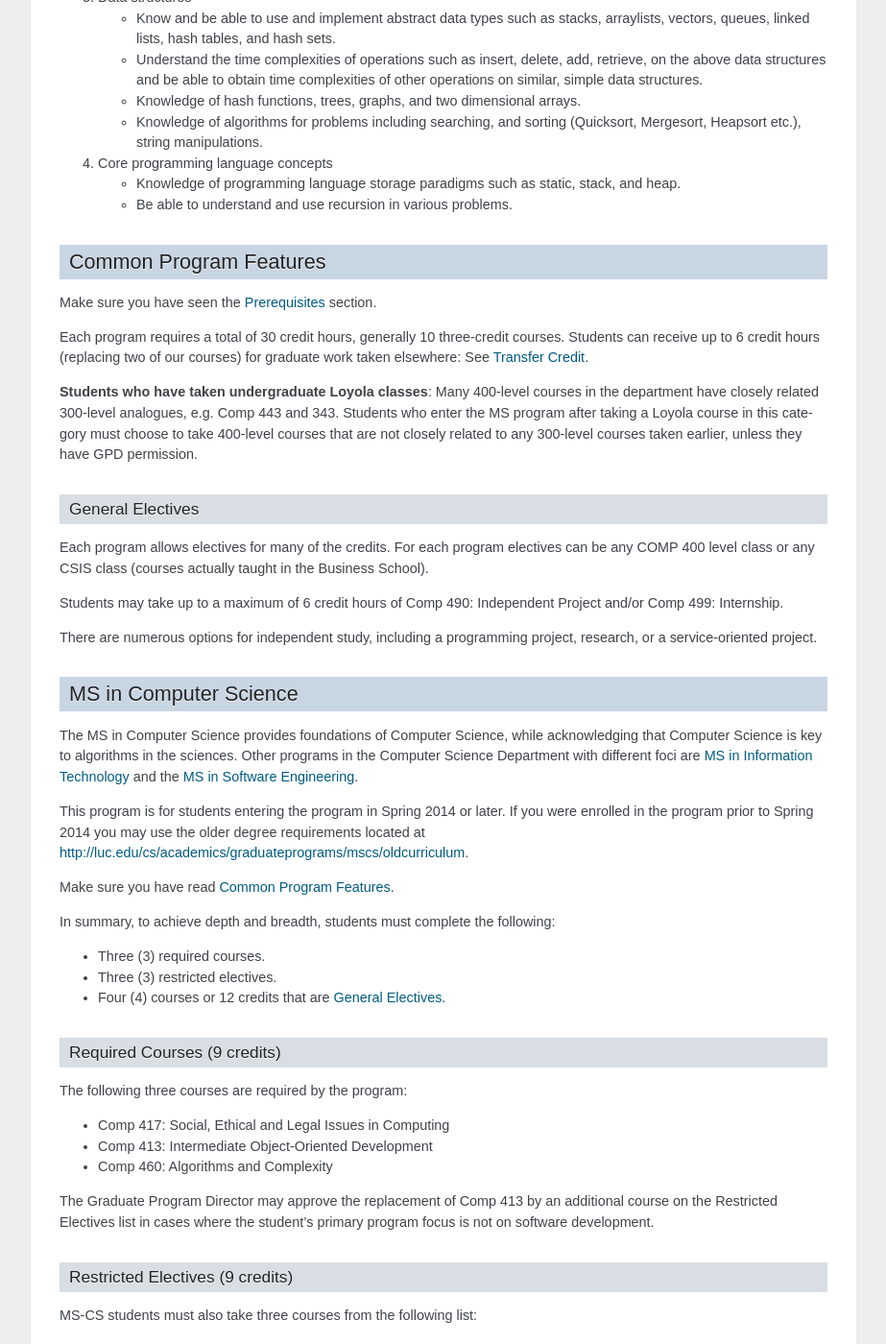
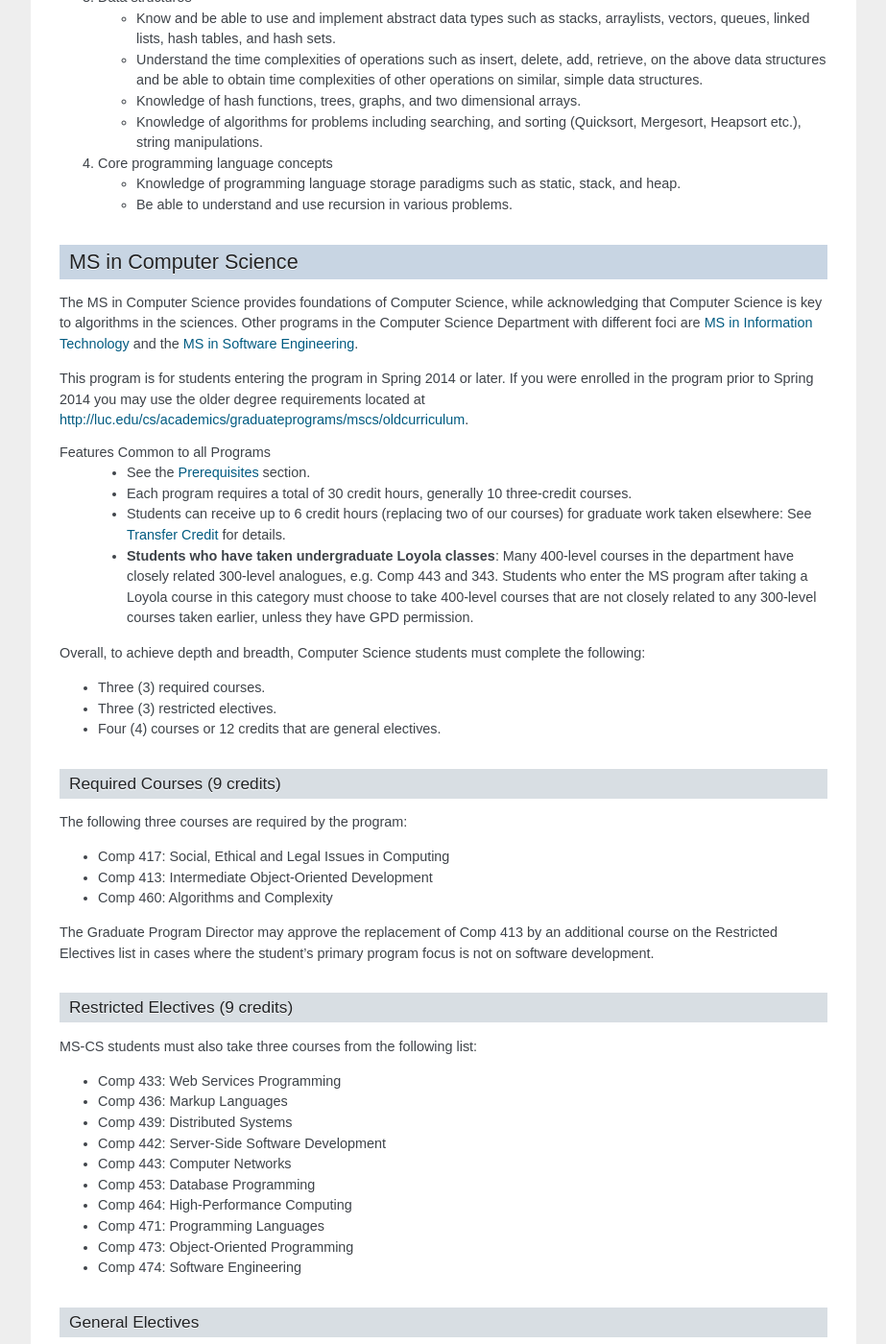
Before and after one commit to LoyolaChicagoCS/gradhandbook, a Sphinx documentation site: the page built from source/ms_programs.rst, in a window 1280 px wide and 1400 px high, scrolled down 2782 px. Shown: the whole window at 96% size, without its empty margins (198-1121 px from the left). Built offline with Sphinx 7.4.7, drawn with Linux system fonts in a browser that asks for light colours; some of the changed text lies outside the part shown.

Commit message:
includes for common program features

```diff
--- /dev/null
+++ b/source/common_program_features.inc
@@ -0,0 +1,11 @@
+Features Common to all Programs
+  * See the :ref:`prerequisites` section.
+  * Each program requires a total of 30 credit hours, generally 10 three-credit courses.
+  * Students can receive up to 6 credit hours (replacing two of our courses)
+    for graduate work taken elsewhere: See :ref:`transfer_credit` for details.
+  * **Students who have taken undergraduate Loyola classes**:
+    Many 400-level courses in the department have closely related 300-level analogues,
+    e.g. Comp 443 and 343. Students who enter the MS program after taking
+    a Loyola course in this category
+    must choose to take 400-level courses that are not closely related to any
+    300-level courses taken earlier, unless they have GPD permission.
--- /dev/null
+++ b/source/general_electives.inc
@@ -0,0 +1,14 @@
+General Electives
+~~~~~~~~~~~~~~~~~~~~~~~~~~~
+
+These electives are common for all programs.
+
+Each program allows electives for many of the credits.  For each
+program electives can be any COMP 400 level class or any CSIS class
+(courses actually taught in the Business School).
+
+Students may take up to a maximum of 6 credit hours of
+Comp 490: Independent Project and/or Comp 499: Internship.
+
+There are numerous options for independent study,
+including a programming project, research, or a service-oriented project.
--- a/source/ms_programs.rst
+++ b/source/ms_programs.rst
@@ -224,42 +224,6 @@ language):
        stack, and heap.
    *   Be able to understand and use recursion in various problems.
 
-.. index:: common degree features
-
-.. _common_program_features:
-
-Common Program Features
-------------------------
-
-Make sure you have seen the :ref:`prerequisites` section.
-
-Each program requires a total of 30 credit hours, generally 10 three-credit courses.
-Students can receive up to 6 credit hours (replacing two of our courses)
-for graduate work taken elsewhere: See :ref:`transfer_credit`.
-
-**Students who have taken undergraduate Loyola classes**:
-Many 400-level courses in the department have closely related 300-level analogues,
-e.g. Comp 443 and 343. Students who enter the MS program after taking
-a Loyola course in this category
-must choose to take 400-level courses that are not closely related to any
-300-level courses taken earlier, unless they have GPD permission.
-
-.. _general_electives:
-
-General Electives
-~~~~~~~~~~~~~~~~~~~~~~~~~~~
-
-Each program allows electives for many of the credits.  For each
-program electives can be any COMP 400 level class or any CSIS class
-(courses actually taught in the Business School).
-
-Students may take up to a maximum of 6 credit hours of
-Comp 490: Independent Project and/or Comp 499: Internship.
-
-There are numerous options for independent study,
-including a programming project, research, or a service-oriented project.
-
-
 .. index:: MS in Computer Science
 
 .. _ms_in_computer_science:
@@ -276,13 +240,14 @@ This program is for students entering the program in Spring 2014 or later.
 If you were enrolled in the program prior to Spring 2014 you may use the older
 degree requirements located at http://luc.edu/cs/academics/graduateprograms/mscs/oldcurriculum.
 
-Make sure you have read :ref:`common_program_features`.
+.. include:: common_program_features.inc
 
-In summary, to achieve depth and breadth, students must complete the following:
+Overall, to achieve depth and breadth, Computer Science students must
+complete the following:
 
 *   Three (3) required courses.
 *   Three (3) restricted electives.
-*   Four (4) courses or 12 credits that are :ref:`general_electives`.
+*   Four (4) courses or 12 credits that are general electives.
 
 Required Courses (9 credits)
 ~~~~~~~~~~~~~~~~~~~~~~~~~~~~~
@@ -446,8 +412,6 @@ are formal steps with documentation required by the Graduate School:
     -   **Final Copy, both electronic and hard copies also have deadlines**,
         depending on the conferral date.
 
-
-
 .. index::  MS in Information Technology
 
 .. _ms_in_information_technology:
@@ -473,16 +437,17 @@ are being added.
    All course work can be completed online,
    and the program includes an intensive on-site immersion as a capstone.
 
-Make sure you have read :ref:`common_program_features`.
+.. include:: common_program_features.inc
 
-In summary, to achieve depth and breadth, students must complete the following:
+Overall, to achieve depth and breadth, Information Technology
+students must complete the following:
 
 *   One (1) required course addressing ethical and social issues in the computing field.
 *   Three (3) courses within *one* of the following tracks:
     Enterprise Information Management, Technology Management,
     Information Assurance, or Enterprise Networking.
-*   Six (6) courses or 18 credits that do not need to be in any track.  They
-    can be any course in the :ref:`general_electives`.
+*   Six (6) courses or 18 credits that do not need to be in any track. They
+    can be any course in the general electives.
 
 Note that you only need three courses in *some* track. There is no need to
 satisfy more than one track.
@@ -545,16 +512,17 @@ If you were enrolled in the program prior to Spring 2014 you may use the older
 degree requirements located at
 http://luc.edu/cs/academics/graduateprograms/msse/oldcurriculum.
 
-Make sure you have read :ref:`common_program_features`.
+.. include:: common_program_features.inc
 
-In summary, to achieve depth and breadth, students must complete the following:
+Overall, to achieve depth and breadth, Software Engineering
+students must complete the following:
 
 *   Two (2) required courses addressing ethical and social issues in the
     computing field and a firm base in object oriented programming.
 *   Three (3) courses from restricted categories to ensure a strong
     software engineering center, while still allowing a considerable
     flexibility of interests.
-*   Five (5) courses or 15 credits that are :ref:`general_electives`.
+*   Five (5) courses or 15 credits that are general electives.
 
 Required Courses (6 credits)
 ~~~~~~~~~~~~~~~~~~~~~~~~~~~~
```
Also changed, not shown: other parts of source/ms_programs.rst (+7 -0 lines).
